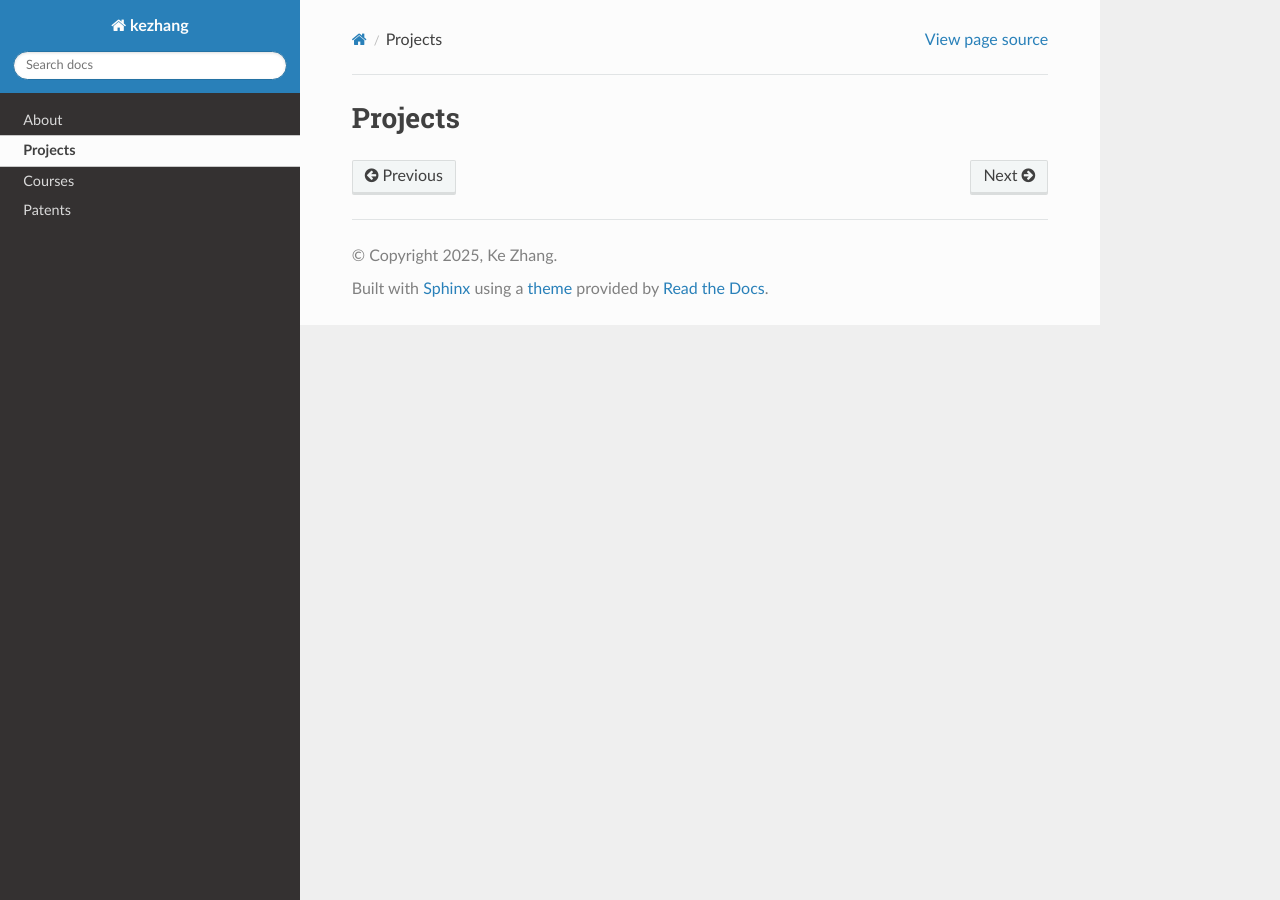
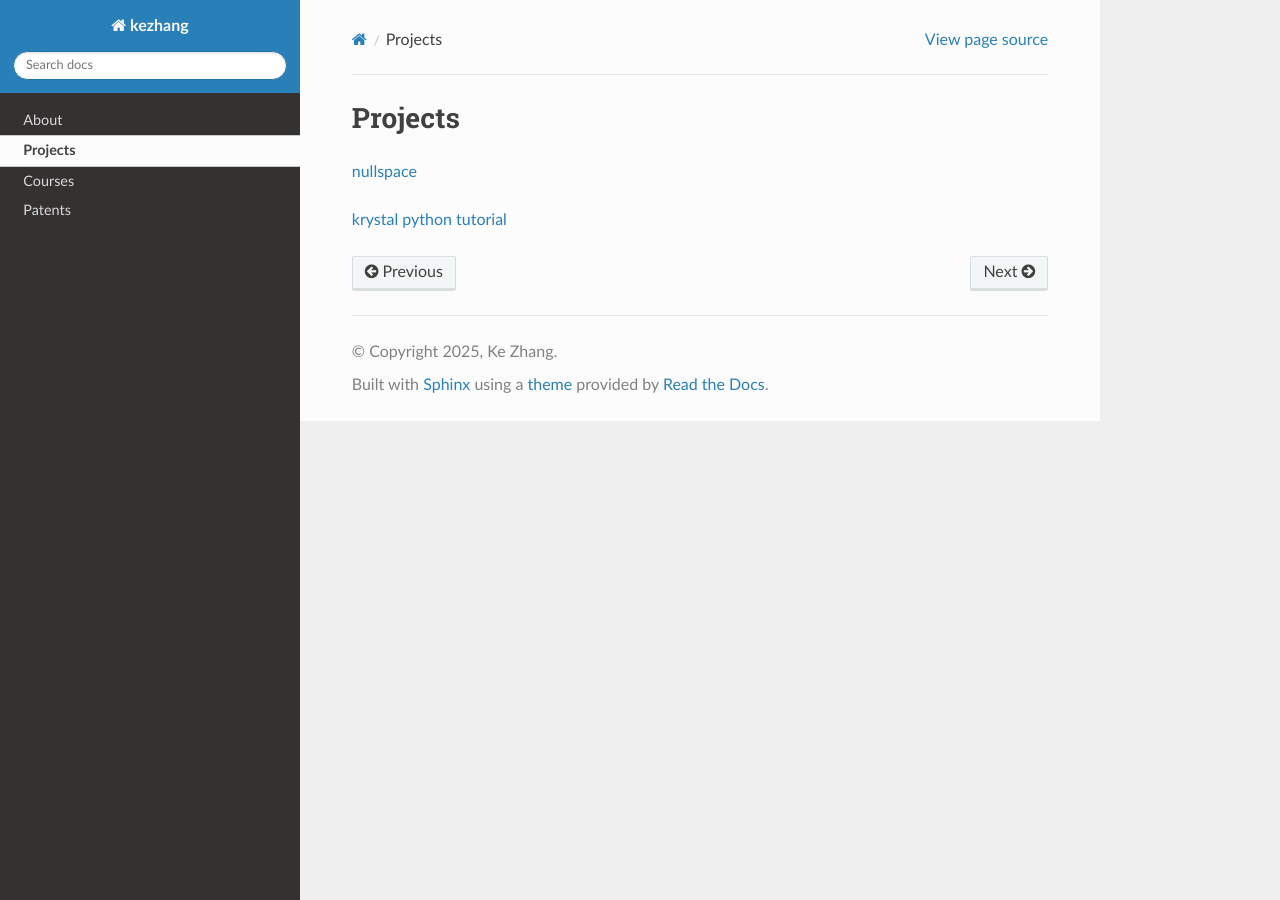
Before and after one commit to ke-zhang-rd/kezhang, a Sphinx documentation site: the page built from docs/source/projects.rst, in a window 1280 px wide. Built offline with Sphinx 7.4.7 and the Read the Docs theme 3.1.0, drawn with Linux system fonts in a browser that asks for light colours; pages that are not in the unit, such as notebooks, are missing from menus.

Commit message:
Update projects.rst

```diff
--- a/docs/source/projects.rst
+++ b/docs/source/projects.rst
@@ -1,3 +1,8 @@
 ========
 Projects
 ========
+
+
+`nullspace <https://github.com/ke-zhang-rd/nullspace/tree/main>`_
+
+`krystal python tutorial <https://github.com/ke-zhang-rd/krystal/tree/main>`_
```
